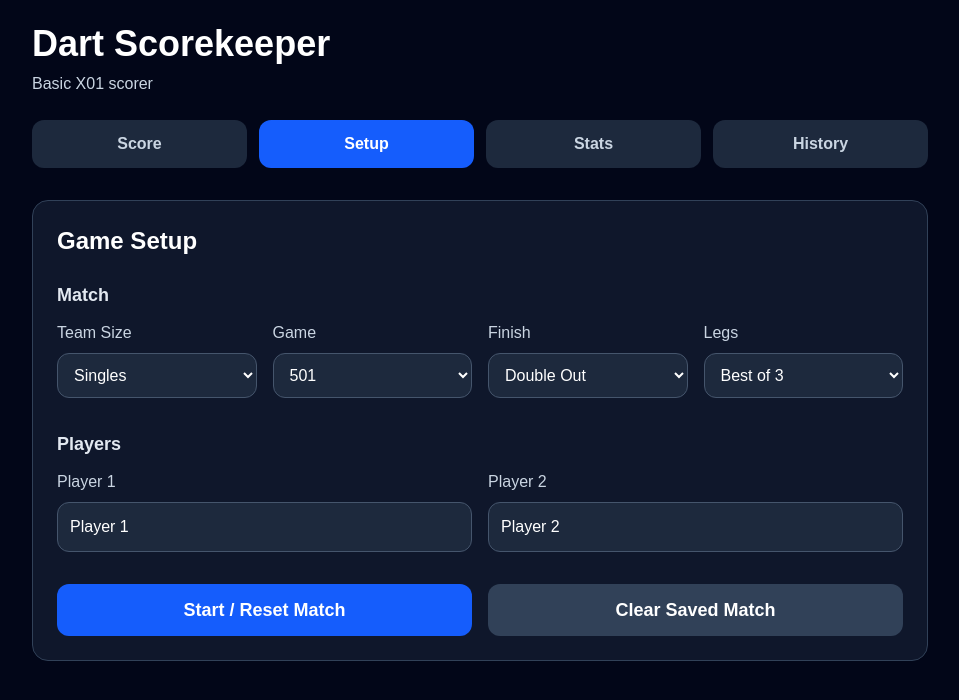
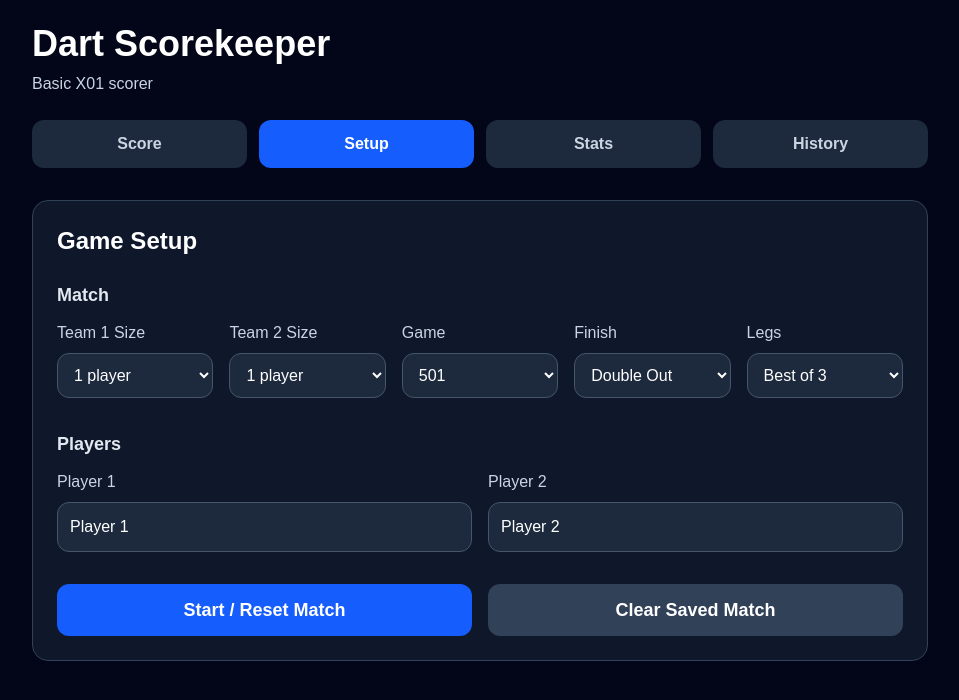
Before and after one commit to bclark303/dart-scorekeeper, a Next.js app: page / in a window 1280 px wide. Both pictures are taken after a click on the button "Setup". Shown: the top 700 px of the page, without its empty margins (160-1119 px from the left). Built offline with nearby package versions, Linux system fonts and the light colour scheme.

Commit message:
Allow different team sizes per side

```diff
--- a/app/page.tsx
+++ b/app/page.tsx
@@ -36,6 +36,8 @@ export default function Home() {
   const [bestOfLegs, setBestOfLegs] = useState<BestOfLegs>(3);
   const [matchType, setMatchType] = useState<MatchType>("singles");
   const [teamSize, setTeamSize] = useState<TeamSize>(1);
+  const [sideOneSize, setSideOneSize] = useState<TeamSize>(1);
+  const [sideTwoSize, setSideTwoSize] = useState<TeamSize>(1);
   const [activeView, setActiveView] = useState<AppView>("score");
   const [playerOneName, setPlayerOneName] = useState("Player 1");
   const [playerTwoName, setPlayerTwoName] = useState("Player 2");
@@ -103,7 +105,21 @@ export default function Home() {
     setFinishRule(parsedMatch.finishRule);
     setBestOfLegs(parsedMatch.bestOfLegs);
     setMatchType(parsedMatch.matchType ?? "singles");
-    setTeamSize(parsedMatch.teamSize ?? (parsedMatch.matchType === "doubles" ? 2 : 1));
+
+    const loadedSideOneSize =
+      parsedMatch.sideOneSize ??
+      parsedMatch.teamSize ??
+      (parsedMatch.matchType === "doubles" ? 2 : 1);
+
+    const loadedSideTwoSize =
+      parsedMatch.sideTwoSize ??
+      parsedMatch.teamSize ??
+      (parsedMatch.matchType === "doubles" ? 2 : 1);
+
+    setSideOneSize(loadedSideOneSize);
+    setSideTwoSize(loadedSideTwoSize);
+    setTeamSize(Math.max(loadedSideOneSize, loadedSideTwoSize) as TeamSize);
+
     setPlayerOneName(parsedMatch.playerOneName);
     setPlayerTwoName(parsedMatch.playerTwoName);
     setTeamOneName(parsedMatch.teamOneName ?? "Team 1");
@@ -116,7 +132,7 @@ export default function Home() {
         [
           parsedMatch.playerOneName ?? "Player 1",
           parsedMatch.teamOnePlayerTwoName ?? "Player 1B",
-    ].slice(0, parsedMatch.teamSize ?? (parsedMatch.matchType === "doubles" ? 2 : 1))
+        ].slice(0, loadedSideOneSize)
     );
 
     setTeamTwoMemberNames(
@@ -124,7 +140,7 @@ setTeamTwoMemberNames(
         [
           parsedMatch.playerTwoName ?? "Player 2",
           parsedMatch.teamTwoPlayerTwoName ?? "Player 2B",
-    ].slice(0, parsedMatch.teamSize ?? (parsedMatch.matchType === "doubles" ? 2 : 1))
+        ].slice(0, loadedSideTwoSize)
     );
 
     setSides(normalizeSavedSides(parsedMatch.sides ?? parsedMatch.players ?? []));
@@ -154,6 +170,8 @@ useEffect(() => {
     bestOfLegs,
     matchType,
     teamSize,
+    sideOneSize,
+    sideTwoSize,
     playerOneName,
     playerTwoName,
     teamOneName,
@@ -181,6 +199,8 @@ useEffect(() => {
   bestOfLegs,
   matchType,
   teamSize,
+  sideOneSize,
+  sideTwoSize,
   playerOneName,
   playerTwoName,
   teamOneName,
@@ -201,9 +221,8 @@ useEffect(() => {
   message,
 ]);
 
-  function resizeTeamMembers(size: TeamSize) {
-    setTeamSize(size);
-    setMatchType(size === 1 ? "singles" : "doubles");
+  function resizeSideOneMembers(size: TeamSize) {
+    setSideOneSize(size);
 
     setTeamOneMemberNames((currentNames) =>
       Array.from({ length: size }, (_, index) => {
@@ -211,11 +230,23 @@ useEffect(() => {
       })
     );
 
+    const newOverallTeamSize = Math.max(size, sideTwoSize);
+    setTeamSize(newOverallTeamSize as TeamSize);
+    setMatchType(newOverallTeamSize === 1 ? "singles" : "doubles");
+  }
+
+  function resizeSideTwoMembers(size: TeamSize) {
+    setSideTwoSize(size);
+
     setTeamTwoMemberNames((currentNames) =>
       Array.from({ length: size }, (_, index) => {
         return currentNames[index] ?? `Team 2 Player ${index + 1}`;
       })
     );
+
+    const newOverallTeamSize = Math.max(sideOneSize, size);
+    setTeamSize(newOverallTeamSize as TeamSize);
+    setMatchType(newOverallTeamSize === 1 ? "singles" : "doubles");
   }
 
   function hasMatchActivity() {
@@ -255,13 +286,13 @@ useEffect(() => {
   }
 
   function startNewGame() {
-const sideOneName =
-  teamSize === 1
+    const isSinglesMatch = sideOneSize === 1 && sideTwoSize === 1;
+
+    const sideOneName = isSinglesMatch
       ? teamOneMemberNames[0]?.trim() || "Player 1"
       : teamOneName.trim() || "Team 1";
 
-const sideTwoName =
-  teamSize === 1
+    const sideTwoName = isSinglesMatch
       ? teamTwoMemberNames[0]?.trim() || "Player 2"
       : teamTwoName.trim() || "Team 2";
 
@@ -334,6 +365,8 @@ const newSides: MatchSide[] = [
       setBestOfLegs(3);
       setMatchType("singles");
       setTeamSize(1);
+      setSideOneSize(1);
+      setSideTwoSize(1);
       setPlayerOneName("Player 1");
       setPlayerTwoName("Player 2");
       setTeamOneName("Team 1");
@@ -834,6 +867,8 @@ function getMatchWinnerName(): string | null {
           bestOfLegs={bestOfLegs}
           matchType={matchType}
           teamSize={teamSize}
+          sideOneSize={sideOneSize}
+          sideTwoSize={sideTwoSize}
           setPlayerOneName={setPlayerOneName}
           setPlayerTwoName={setPlayerTwoName}
           setTeamOneName={setTeamOneName}
@@ -842,7 +877,8 @@ function getMatchWinnerName(): string | null {
           setTeamTwoPlayerTwoName={setTeamTwoPlayerTwoName}
           teamOneMemberNames={teamOneMemberNames}
           teamTwoMemberNames={teamTwoMemberNames}
-          resizeTeamMembers={resizeTeamMembers}
+          resizeSideOneMembers={resizeSideOneMembers}
+          resizeSideTwoMembers={resizeSideTwoMembers}
           setTeamOneMemberNames={setTeamOneMemberNames}
           setTeamTwoMemberNames={setTeamTwoMemberNames}
           setStartingScore={setStartingScore}
--- a/components/GameSetup.tsx
+++ b/components/GameSetup.tsx
@@ -29,9 +29,12 @@ type GameSetupProps = {
   confirmResetMatch: () => void;
   cancelResetMatch: () => void;
   teamSize: TeamSize;
+  sideOneSize: TeamSize;
+  sideTwoSize: TeamSize;
   teamOneMemberNames: string[];
   teamTwoMemberNames: string[];
-  resizeTeamMembers: (size: TeamSize) => void;
+  resizeSideOneMembers: (size: TeamSize) => void;
+  resizeSideTwoMembers: (size: TeamSize) => void;
   setTeamOneMemberNames: (names: string[]) => void;
   setTeamTwoMemberNames: (names: string[]) => void;
 };
@@ -65,7 +68,10 @@ export function GameSetup({
   teamSize,
   teamOneMemberNames,
   teamTwoMemberNames,
-  resizeTeamMembers,
+  sideOneSize,
+  sideTwoSize,
+  resizeSideOneMembers,
+  resizeSideTwoMembers,
   setTeamOneMemberNames,
   setTeamTwoMemberNames,
 }: GameSetupProps) {
@@ -76,21 +82,38 @@ return (
     <div className="mb-8">
       <h3 className="text-lg font-bold mb-3 text-slate-200">Match</h3>
 
-      <div className="grid grid-cols-1 sm:grid-cols-4 gap-4">
+      <div className="grid grid-cols-1 sm:grid-cols-5 gap-4">
         <label className="block">
-          <span className="block text-slate-300 mb-2">Team Size</span>
+            <span className="block text-slate-300 mb-2">Team 1 Size</span>
             <select
                 className="w-full rounded-xl bg-slate-800 border border-slate-600 p-3"
-            value={teamSize}
+                value={sideOneSize}
                 onChange={(event) =>
-              resizeTeamMembers(Number(event.target.value) as TeamSize)
+                resizeSideOneMembers(Number(event.target.value) as TeamSize)
                 }
             >
-            <option value={1}>Singles</option>
-            <option value={2}>Doubles</option>
-            <option value={3}>3 per team</option>
-            <option value={4}>4 per team</option>
-            <option value={5}>5 per team</option>
+                <option value={1}>1 player</option>
+                <option value={2}>2 players</option>
+                <option value={3}>3 players</option>
+                <option value={4}>4 players</option>
+                <option value={5}>5 players</option>
+            </select>
+            </label>
+
+            <label className="block">
+            <span className="block text-slate-300 mb-2">Team 2 Size</span>
+            <select
+                className="w-full rounded-xl bg-slate-800 border border-slate-600 p-3"
+                value={sideTwoSize}
+                onChange={(event) =>
+                resizeSideTwoMembers(Number(event.target.value) as TeamSize)
+                }
+            >
+                <option value={1}>1 player</option>
+                <option value={2}>2 players</option>
+                <option value={3}>3 players</option>
+                <option value={4}>4 players</option>
+                <option value={5}>5 players</option>
             </select>
             </label>
 
@@ -142,10 +165,10 @@ return (
 
     <div className="mb-8">
       <h3 className="text-lg font-bold mb-3 text-slate-200">
-        {teamSize === 1 ? "Players" : "Teams"}
+        {sideOneSize === 1 && sideTwoSize === 1 ? "Players" : "Teams"}
       </h3>
 
-      {teamSize === 1 ? (
+      {sideOneSize === 1 && sideTwoSize === 1 ? (
         <div className="grid grid-cols-1 sm:grid-cols-2 gap-4">
           <label className="block">
             <span className="block text-slate-300 mb-2">Player 1</span>
--- a/lib/types.ts
+++ b/lib/types.ts
@@ -48,6 +48,8 @@ export type SavedMatchState = {
   bestOfLegs: BestOfLegs;
   matchType: MatchType;
   teamSize: TeamSize;
+  sideOneSize: TeamSize;
+  sideTwoSize: TeamSize;
   playerOneName: string;
   playerTwoName: string;
   teamOneName: string;
```
Lines whose indentation alone changed are shown as unchanged.
